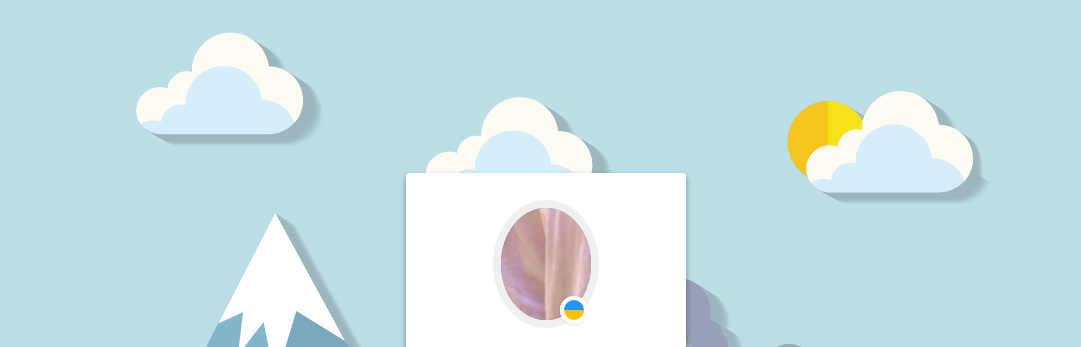
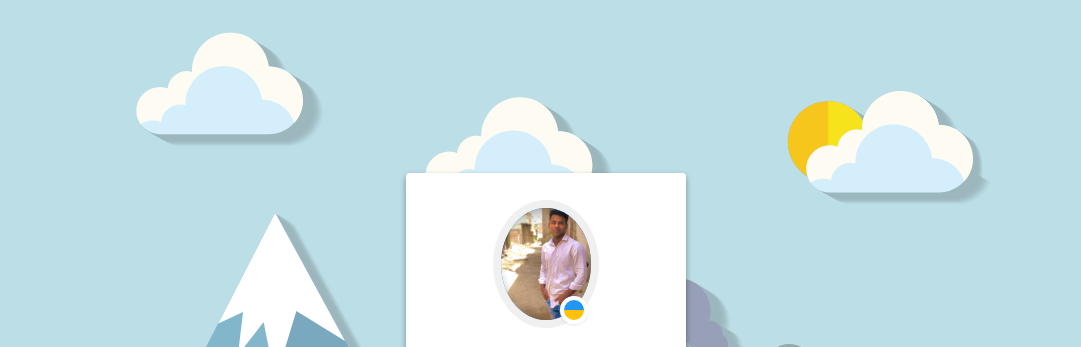
Before and after one commit to dharamADiT/My-profile, a plain HTML site: page index.html in a window 1280 px wide. Shown: the top 347 px of the page, without its empty margins (94-1175 px from the left). Drawn offline with Linux system fonts and the light colour scheme.

Commit message:
Update style.css

```diff
--- a/style.css
+++ b/style.css
@@ -123,7 +123,7 @@ p {
     width: 7vw;
   height: 14vh;
   background-color: #1d89e6;
-  object-fit: none;
+/*   object-fit: none; */
   object-position: center;
     /* max-width: 100%; */
     -webkit-border-radius: 50%;
```
